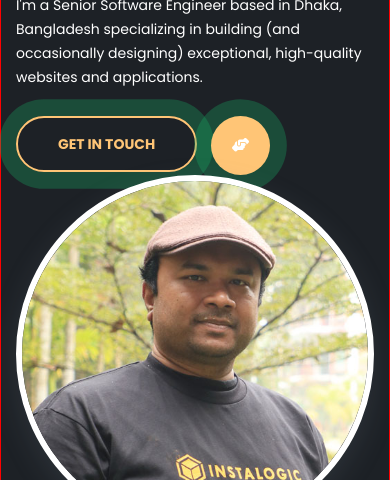
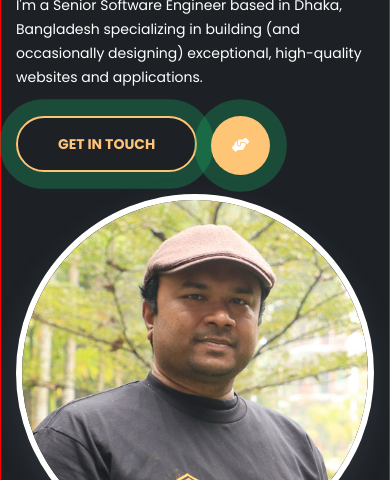
Before and after one commit to shafiulalams/shafiulalams.github.io, a plain HTML site: page index.html in a window 390 px wide. Shown: the part 311-791 px from the top of the page. Drawn offline with nearby package versions, Linux system fonts and the light colour scheme.

Commit message:
all updates

```diff
--- a/static/portfolio.css
+++ b/static/portfolio.css
@@ -628,6 +628,10 @@ a {
     .krfQUW , .dxVzdv{
         display:none;
     }
+
+    .banner-profile-img{
+        margin-top: 5%;
+    }
 }
 
 /* Small devices (portrait tablets and large phones, 600px and up) */
```
Lines whose indentation alone changed are shown as unchanged.
